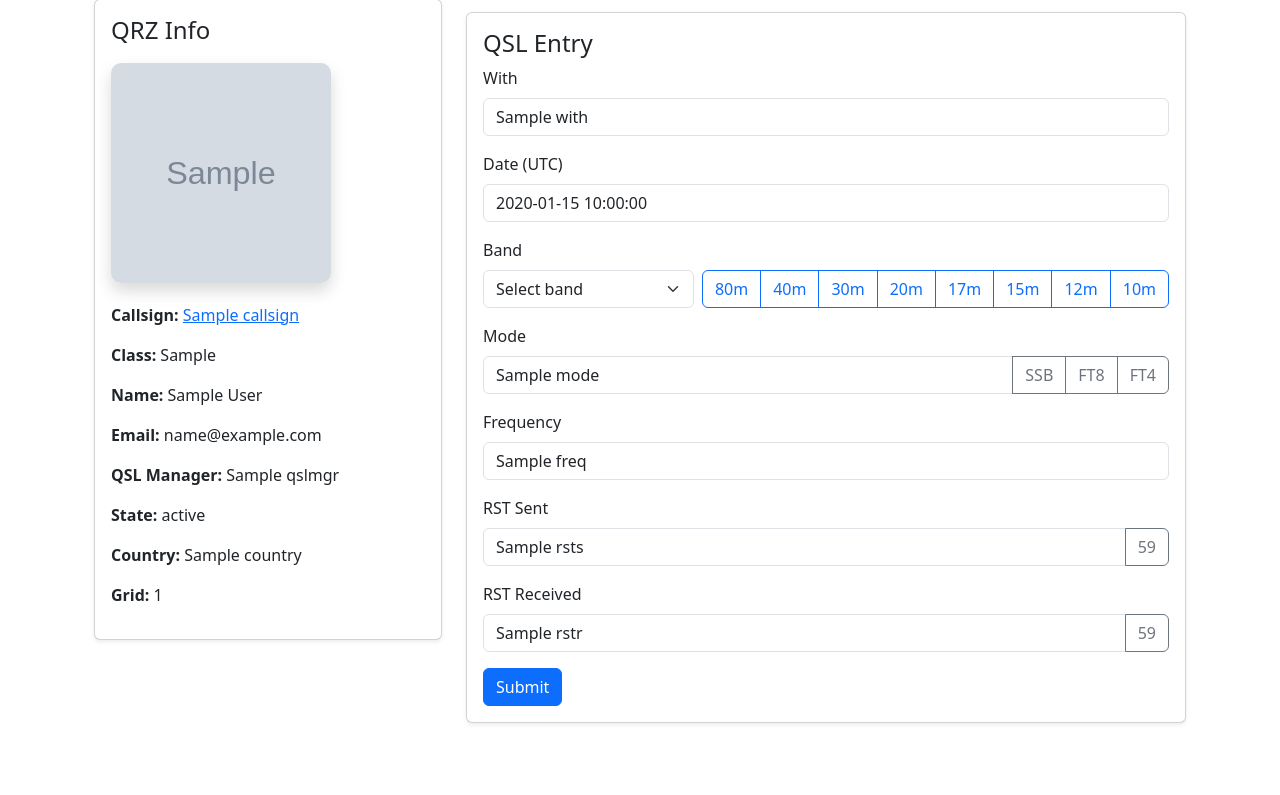
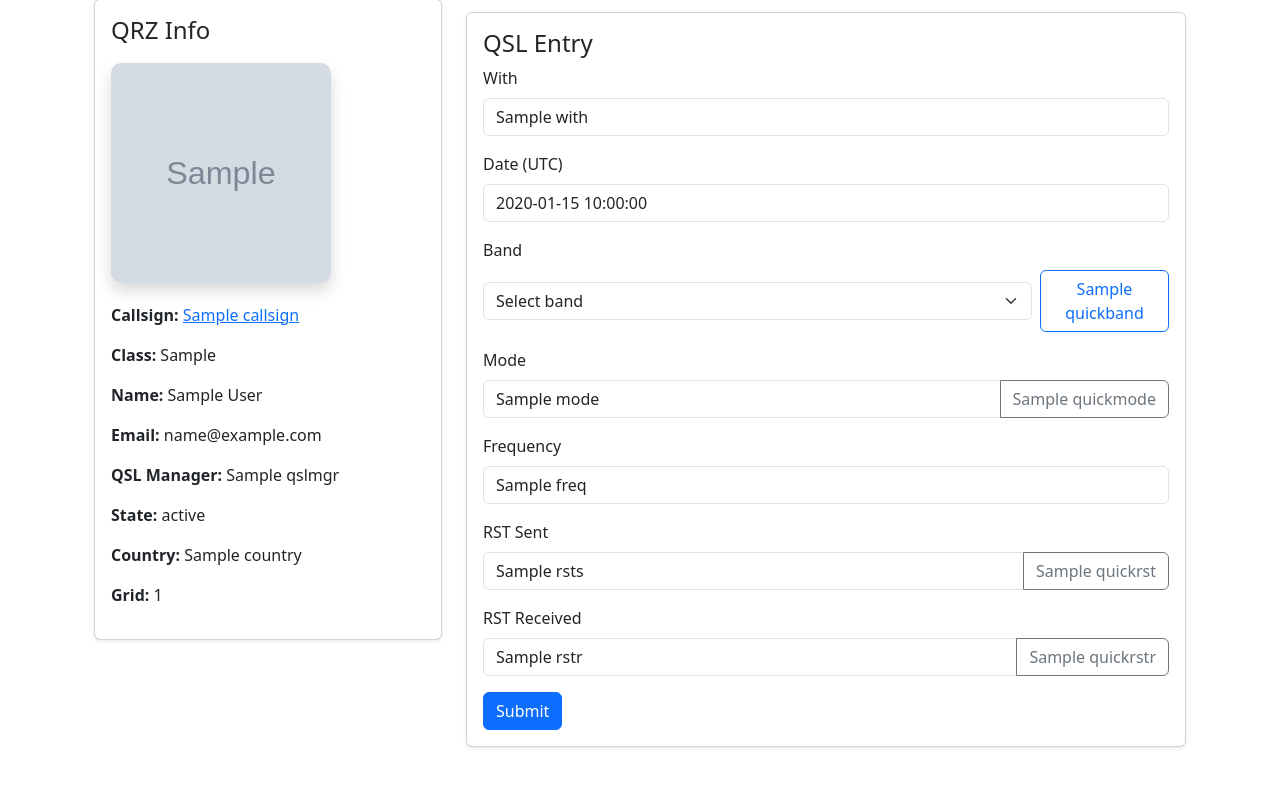
Before and after one commit to tailwag/MyQSL, a Flask app: template templates/lookup.html in a window 1280 px wide. Shown: the part 162-957 px from the top of the page. Before the commit the page ends 886 px from the top, so only its background shows below. Run offline with Flask 3, Linux system fonts and the light colour scheme; the template is opened without the code that fills it: most values are stand-ins (such as "Sample title", 1, 10 or a date in 2020); grey boxes marked "Sample" are stand-in pictures; parts of the project's set-up code (start-up, migrations or seed data) failed here and were passed over.

Commit message:
implemented quick band, mode, and rst from config file

```diff
--- a/QSL.py
+++ b/QSL.py
@@ -87,11 +87,20 @@ def lookup(callsign):
 
     qslInfo["With"] = callsign
 
+    quickband = _settings["QuickBand"].split(",")
+    quickmode = _settings["QuickMode"].split(",")
+    quickrsts = _settings["QuickRSTS"].split(",")
+    quickrstr = _settings["QuickRSTS"].split(",")
+
     return render_template(
         "lookup.html",
         qrz_info=qrz_info,
         state=state,
         expandedClass=expandedClass,
+        quickband=quickband,
+        quickmode=quickmode,
+        quickrsts=quickrsts,
+        quickrstr=quickrstr,
         qso_history=qso_history,
         qslInfo=qslInfo
     )
--- a/templates/lookup.html
+++ b/templates/lookup.html
@@ -128,7 +128,7 @@
 
                                     <!-- Buttons (no wrap, consistent height) -->
                                     <div class="btn-group flex-nowrap" role="group" aria-label="Band buttons">
-                                        {% for b in ['80m','40m','30m','20m','17m','15m','12m','10m'] %}
+                                        {% for b in quickband %}
                                             <button
                                                 type="button"
                                                 class="btn btn-outline-primary band-btn"
@@ -144,9 +144,14 @@
                                 <label class="form-label">Mode</label>
                                 <div class="input-group">
                                     <input class="form-control" name="Mode" id="modeField" value="{{ qslInfo.Mode or '' }}">
-                                    <button type="button" class="btn btn-outline-secondary" onclick="setMode('SSB')">SSB</button>
-                                    <button type="button" class="btn btn-outline-secondary" onclick="setMode('FT8')">FT8</button>
-                                    <button type="button" class="btn btn-outline-secondary" onclick="setMode('FT4')">FT4</button>
+                                    {% for m in quickmode %}
+                                        <button
+                                            type="button"
+                                            class="btn btn-outline-secondary"
+                                            onclick="setMode('{{ m }}')">
+                                            {{ m }}
+                                        </button>
+                                    {% endfor %}
                                 </div>
                             </div>
 
@@ -161,7 +166,14 @@
                                 <label class="form-label">RST Sent</label>
                                 <div class="input-group">
                                     <input class="form-control" name="RSTS" id="rsts" value="{{ qslInfo.RSTS or '' }}">
-                                    <button type="button" class="btn btn-outline-secondary" onclick="setRST('rsts')">59</button>
+                                    {% for s in quickrsts %}
+                                        <button
+                                            type="button"
+                                            class="btn btn-outline-secondary"
+                                            onclick="setRSTS('{{ s }}')">
+                                            {{ s }}
+                                        </button>
+                                    {% endfor %}
                                 </div>
                             </div>
 
@@ -170,7 +182,14 @@
                                 <label class="form-label">RST Received</label>
                                 <div class="input-group">
                                     <input class="form-control" name="RSTR" id="rstr" value="{{ qslInfo.RSTR or '' }}">
-                                    <button type="button" class="btn btn-outline-secondary" onclick="setRST('rstr')">59</button>
+                                    {% for r in quickrstr %}
+                                        <button
+                                            type="button"
+                                            class="btn btn-outline-secondary"
+                                            onclick="setRSTR('{{ r }}')">
+                                            {{ r }}
+                                        </button>
+                                    {% endfor %}
                                 </div>
                             </div>
                             <input type="hidden" name="__hidden_email" value="{{ qrz_info.email or '' }}" />
@@ -220,8 +239,13 @@
         }
 
         // RST buttons
-        function setRST(id) {
-            document.getElementById(id).value = "59";
+        function setRSTS(RST) {
+            document.getElementById("rsts").value = RST;
+        }
+
+        // RST buttons
+        function setRSTR(RST) {
+            document.getElementById("rstr").value = RST;
         }
 
         // Auto-set FT8 frequency if band is selected
```
